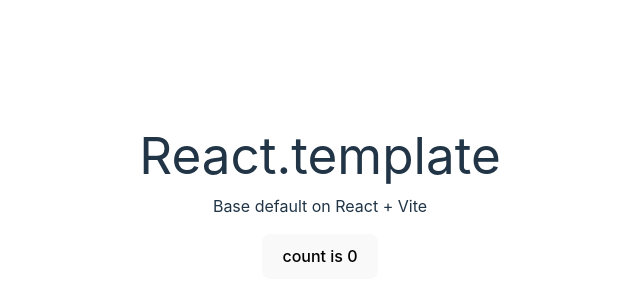
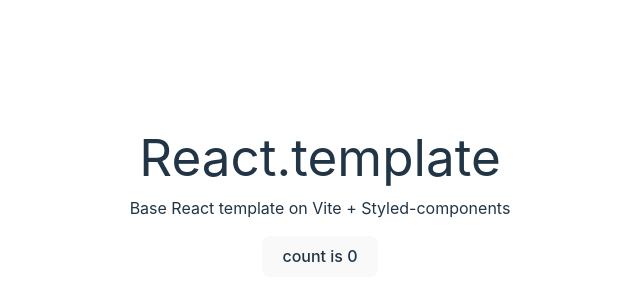
Before and after one commit to indiodev/react.template, a React (Vite) app: page / in a window 1280 px wide. Shown: the part 202-502 px from the top of the page, without its empty margins (320-960 px from the left). Built offline with nearby package versions, Linux system fonts and the light colour scheme.

Commit message:
:sparkles: Styled setup

```diff
--- a/package.json
+++ b/package.json
@@ -11,12 +11,14 @@
 	},
 	"dependencies": {
 		"react": "^18.2.0",
-		"react-dom": "^18.2.0"
+		"react-dom": "^18.2.0",
+		"styled-components": "^6.0.0-rc.6"
 	},
 	"devDependencies": {
 		"@types/node": "^20.3.1",
 		"@types/react": "^18.0.37",
 		"@types/react-dom": "^18.0.11",
+		"@types/styled-components": "^5.1.26",
 		"@typescript-eslint/eslint-plugin": "^5.60.0",
 		"@typescript-eslint/parser": "^5.60.0",
 		"@vitejs/plugin-react-swc": "^3.0.0",
--- a/src/App.tsx
+++ b/src/App.tsx
@@ -1,20 +1,61 @@
-import { Fragment, useState } from 'react';
+import { useState } from 'react';
+import { ThemeProvider, styled } from 'styled-components';
+import { useTheme } from './hooks/theme';
+import { GlobalStyle } from './styles/global';
+
+const AppContainer = styled.section`
+	height: 100vh;
+	width: 100%;
+	display: flex;
+	flex-direction: column;
+	justify-content: center;
+	align-items: center;
+
+	h1 {
+		font-size: 3.2em;
+	}
+
+	button {
+		margin-top: 1em;
+		border-radius: 8px;
+		border: 1px solid transparent;
+		padding: 0.6em 1.2em;
+		font-size: 1em;
+		font-weight: 500;
+		font-family: inherit;
+		background-color: ${({ theme }) => theme['bg-button']};
+		cursor: pointer;
+		transition: border-color 0.25s;
+		color: ${({ theme }) => theme['text-color']};
+	}
+
+	button:hover {
+		border-color: ${({ theme }) => theme['purple']};
+	}
+
+	button:focus,
+	button:focus-visible {
+		outline: 4px auto -webkit-focus-ring-color;
+	}
+`;
 
 export function App() {
 	const [count, setCount] = useState(0);
 
+	const { theme } = useTheme();
+
 	return (
-		<Fragment>
-			<h1>React.template</h1>
-
-			<p>Base default on React + Vite</p>
-
-			<button
-				onClick={() => setCount((count) => count + 1)}
-				style={{ marginTop: '1em' }}
-			>
-				count is {count}
-			</button>
-		</Fragment>
+		<ThemeProvider theme={theme}>
+			<AppContainer>
+				<h1>React.template</h1>
+				<p>Base React template on Vite + Styled-components</p>
+				<div>
+					<button onClick={() => setCount((count) => count + 1)}>
+						count is {count}
+					</button>
+				</div>
+			</AppContainer>
+			<GlobalStyle />
+		</ThemeProvider>
 	);
 }
--- /dev/null
+++ b/src/hooks/theme.ts
@@ -0,0 +1,35 @@
+import { useEffect, useState } from 'react';
+import { darkTheme } from '~/styles/themes/dark';
+import { lightTheme } from '~/styles/themes/light';
+
+interface UseTheme {
+	theme: typeof darkTheme | typeof lightTheme;
+}
+
+const Theme = {
+	dark: darkTheme,
+	light: lightTheme,
+};
+
+export function useTheme(): UseTheme {
+	const [isDarkMode, setIsDarkMode] = useState(
+		window.matchMedia('(prefers-color-scheme: dark)').matches,
+	);
+
+	const theme = isDarkMode ? darkTheme : lightTheme;
+
+	useEffect(() => {
+		const mediaQuery = window.matchMedia('(prefers-color-scheme: dark)');
+
+		const handleChange = (event: MediaQueryListEvent) =>
+			setIsDarkMode(event.matches);
+
+		mediaQuery.addEventListener('change', handleChange);
+
+		return () => mediaQuery.removeEventListener('change', handleChange);
+	}, []);
+
+	return {
+		theme,
+	};
+}
--- a/src/index.css
+++ /dev/null
@@ -1,65 +0,0 @@
-*,
-*::before,
-*::after {
-	font-family: Inter, system-ui, Avenir, Helvetica, Arial, sans-serif;
-	margin: 0;
-	padding: 0;
-	line-height: 1.5;
-	font-weight: 400;
-	box-sizing: border-box;
-	-webkit-tap-highlight-color: transparent;
-}
-
-:root {
-	color-scheme: light dark;
-	color: #ffffffde;
-	background-color: #242424;
-
-	font-synthesis: none;
-	text-rendering: optimizeLegibility;
-	-webkit-font-smoothing: antialiased;
-	-moz-osx-font-smoothing: grayscale;
-	-webkit-text-size-adjust: 100%;
-}
-
-body {
-	display: flex;
-	align-items: center;
-	justify-content: center;
-	height: 100vh;
-	text-align: center;
-}
-
-h1 {
-	font-size: 3.2em;
-}
-
-button {
-	border-radius: 8px;
-	border: 1px solid transparent;
-	padding: 0.6em 1.2em;
-	font-size: 1em;
-	font-weight: 500;
-	font-family: inherit;
-	background-color: #1a1a1a;
-	cursor: pointer;
-	transition: border-color 0.25s;
-}
-button:hover {
-	border-color: #646cff;
-}
-button:focus,
-button:focus-visible {
-	outline: 4px auto -webkit-focus-ring-color;
-}
-
-@media (prefers-color-scheme: light) {
-	:root {
-		color: #213547;
-		background-color: #ffffff;
-	}
-
-	button {
-		background-color: #f9f9f9;
-	}
-}
--- a/src/main.tsx
+++ b/src/main.tsx
@@ -1,7 +1,6 @@
 import React from 'react';
 import ReactDOM from 'react-dom/client';
 import { App } from './App';
-import './index.css';
 
 ReactDOM.createRoot(document.getElementById('root') as HTMLElement).render(
 	<React.StrictMode>
--- /dev/null
+++ b/src/styles/global.ts
@@ -0,0 +1,49 @@
+/* eslint-disable @typescript-eslint/explicit-function-return-type */
+
+import { createGlobalStyle } from 'styled-components';
+
+export const GlobalStyle = createGlobalStyle`
+    *,
+    *::before,
+    *::after{
+      font-family: Inter, system-ui, Avenir, Helvetica, Arial, sans-serif;
+      margin: 0;
+      padding: 0;
+      line-height: 1.5;
+      font-weight: 400;
+      box-sizing: border-box;
+      -webkit-tap-highlight-color: transparent;
+    }
+
+    :focus{
+        outline: 0;
+        /* box-shadow: 0 0 0 1px ${({ theme }) => theme['']}; */
+    }
+
+    body{
+        background-color: ${({ theme }) => theme['bg-color']};
+        color: ${({ theme }) => theme['text-color']};
+        --webkit-font-smoothing: antialiased;
+    }
+
+    body, input, textarea, button{
+        font: 400 1rem 'Inter', sans-serif;
+
+    }
+
+    @media (max-width: 768px) {
+      html {
+        font-size: 87.5%;
+      }
+    }
+
+    ::-webkit-scrollbar {
+      height: 6px;
+      width: 6px;
+    }
+
+    ::-webkit-scrollbar-thumb {
+      /* background-color: ${({ theme }) => theme['indigo-300']}; */
+      border-radius: 999px;
+    }
+`;
--- /dev/null
+++ b/src/styles/themes/dark.ts
@@ -0,0 +1,6 @@
+export const darkTheme = {
+	'bg-color': '#242424',
+	'text-color': '#f9f9f9',
+	purple: '#646cff',
+	'bg-button': '#1a1a1a',
+} as const;
--- /dev/null
+++ b/src/styles/themes/light.ts
@@ -0,0 +1,6 @@
+export const lightTheme = {
+	'bg-color': '#ffffff',
+	'text-color': '#213547',
+	purple: '#646cff',
+	'bg-button': '#f9f9f9',
+} as const;
```
Also changed, not shown: src/@types/styled.d.ts (added, +7 -0 lines), src/models/Theme.ts (added, +8 -0 lines), .eslintrc.js, 1 other file (tests, documents, lock files or other folders).
